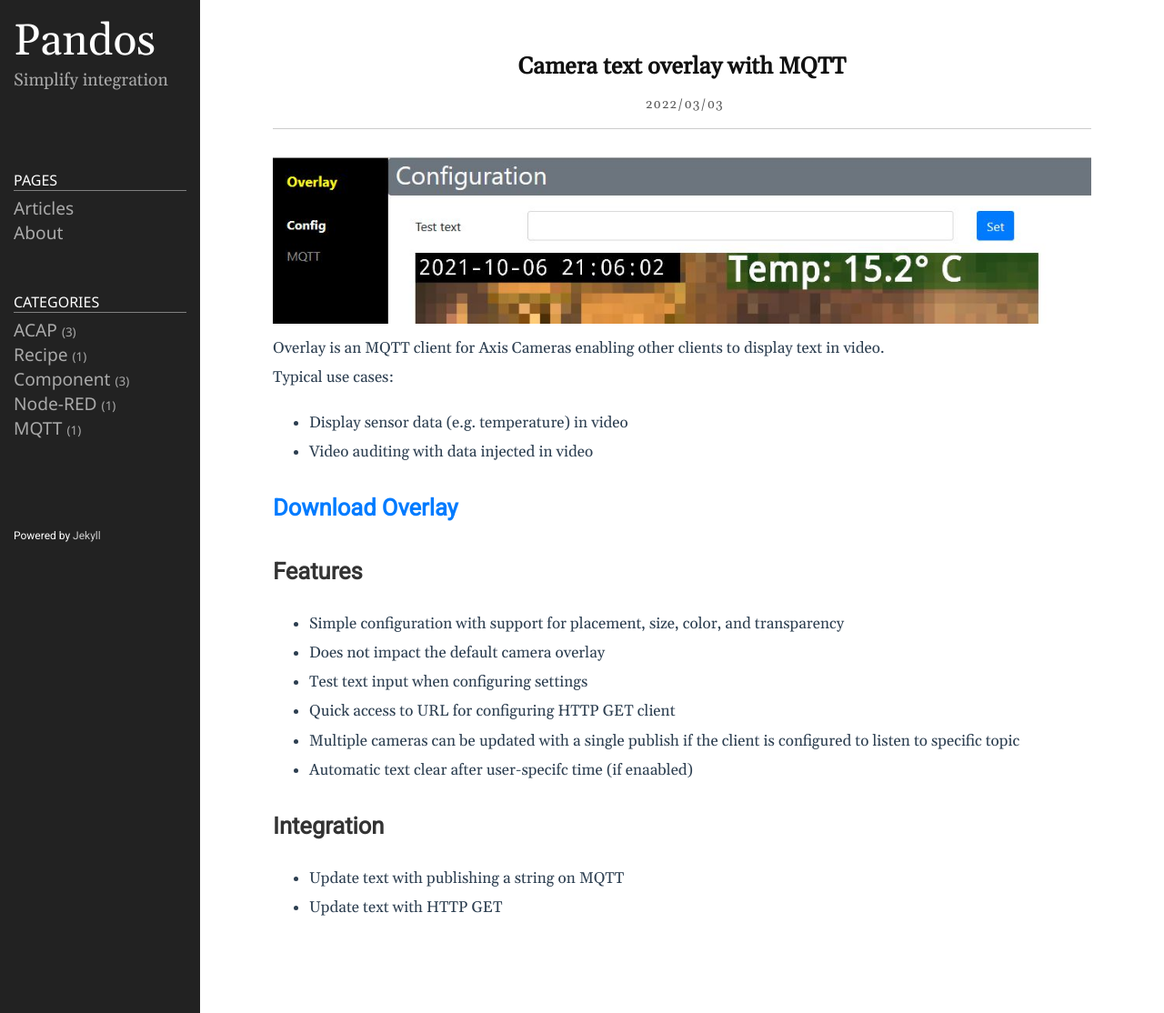
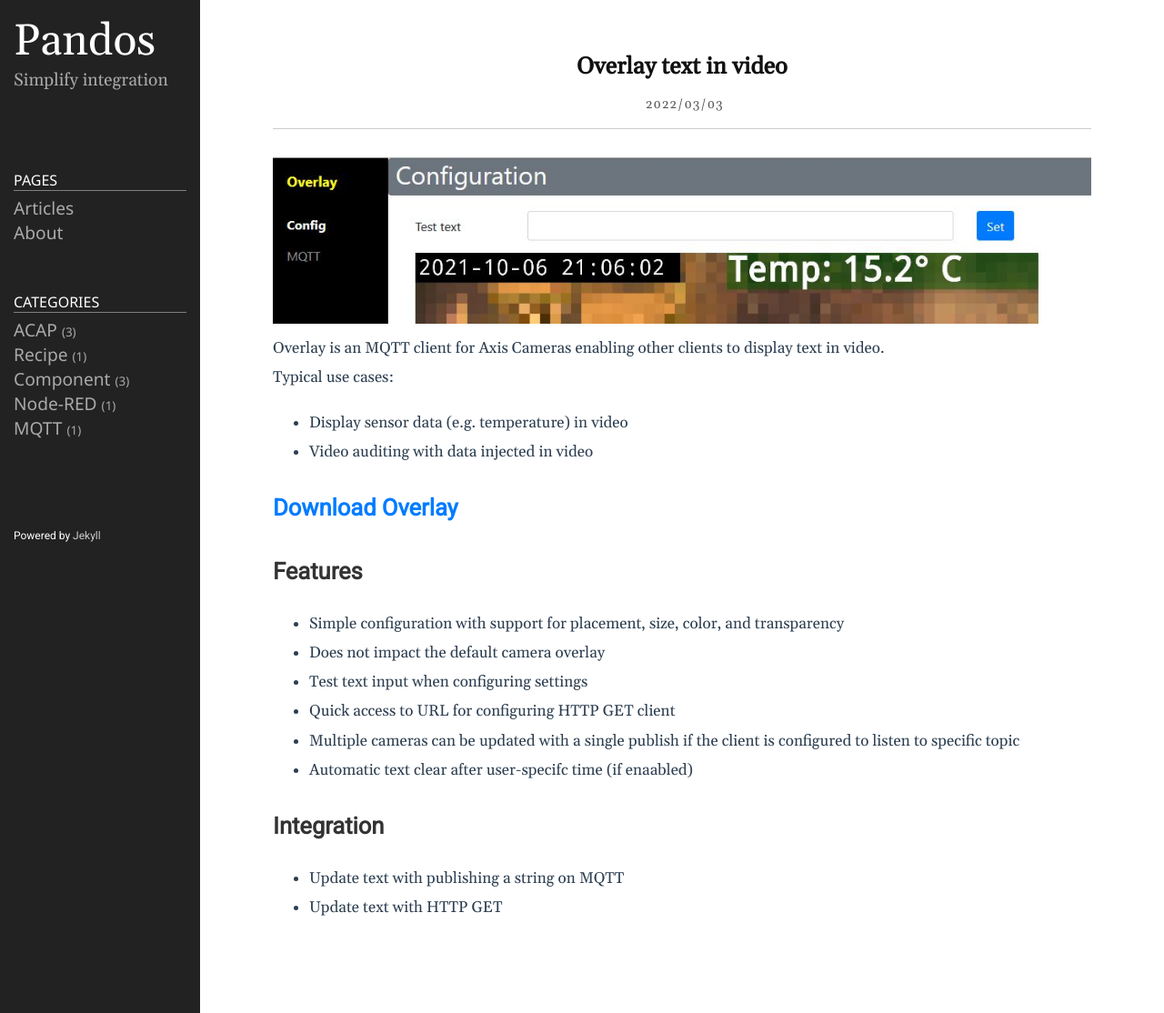
Before and after one commit to pandosme/pandosme.github.io, a Jekyll site: the page built from docs/_posts/2022-03-04-overlay.md, in a window 1280 px wide. Shown: the whole page at 91% size. Built offline with Jekyll 4.4.1, drawn with Linux system fonts in a browser that asks for light colours.

Commit message:
Update 2022-03-04-overlay.md

```diff
--- a/docs/_posts/2022-03-04-overlay.md
+++ b/docs/_posts/2022-03-04-overlay.md
@@ -1,6 +1,6 @@
 ---
 layout: post
-title:  "Camera text overlay with MQTT"
+title:  "Overlay text in video"
 date: 2022-03-04 00:00:00 +0200
 categories: [ACAP]
 ---
```
